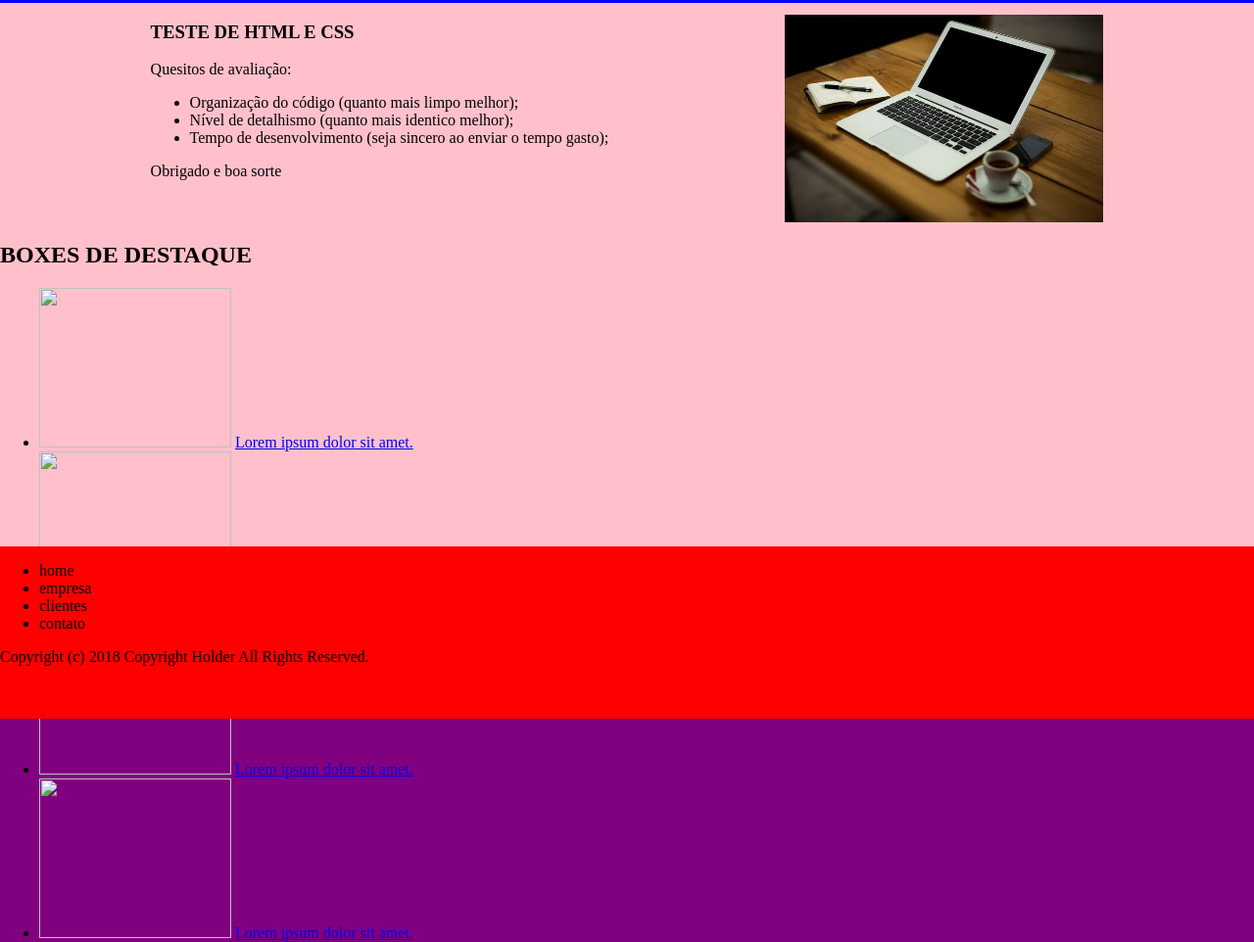
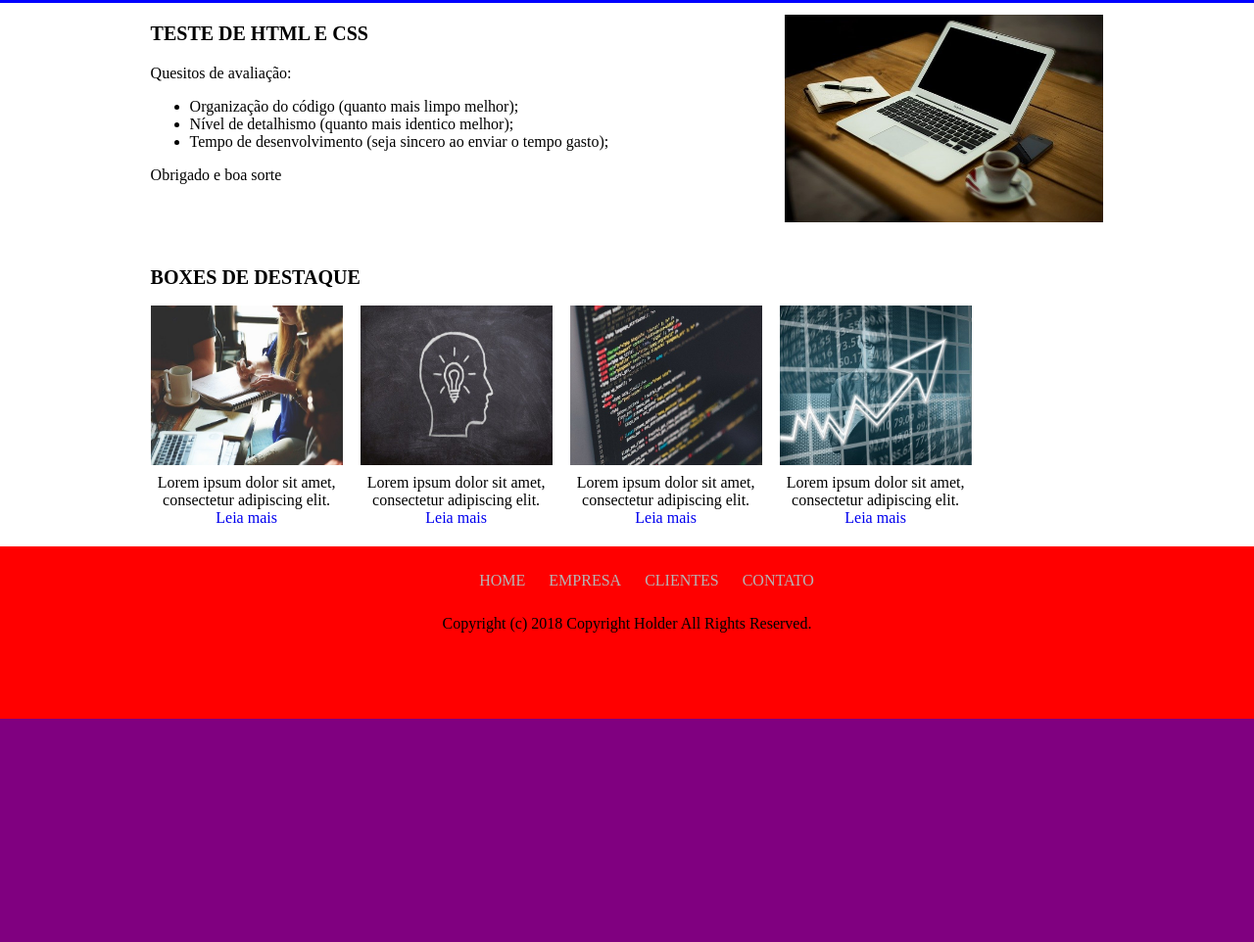
Before and after one commit to HugoLc/Teste, a plain HTML site: page index.html in a window 1280 px wide. Shown: the part 403-1365 px from the top of the page at 98% size. After the commit the page ends 1137 px from the top, so only its background shows below. Drawn offline with Linux system fonts and the light colour scheme.

Commit message:
Finalizado o .main

```diff
--- a/index.html
+++ b/index.html
@@ -43,20 +43,20 @@
           <h1>Boxes de destaque</h1>
           <ul>
             <li>
-              <img class="img-boxes" src="img/img1" alt="">
-              <a href="#">Lorem ipsum dolor sit amet.</a>
+              <img class="img-boxes" src="img/img1.jpg" alt="">
+              <br><p>Lorem ipsum dolor sit amet, consectetur adipiscing elit. <a href="#"> Leia mais</a></p>
             </li>
             <li>
-              <img class="img-boxes" src="img/img2" alt="">
-              <a href="#">Lorem ipsum dolor sit amet.</a>
+              <img class="img-boxes" src="img/img2.jpg" alt="">
+              <br><p>Lorem ipsum dolor sit amet, consectetur adipiscing elit. <a href="#"> Leia mais</a></p>
             </li>
             <li>
-              <img class="img-boxes" src="img/img3" alt="">
-              <a href="#">Lorem ipsum dolor sit amet.</a>
+              <img class="img-boxes" src="img/img3.jpg" alt="">
+              <br><p>Lorem ipsum dolor sit amet, consectetur adipiscing elit. <a href="#"> Leia mais</a></p>
             </li>
             <li>
-              <img class="img-boxes" src="img/img4" alt="">
-              <a href="#">Lorem ipsum dolor sit amet.</a>
+              <img class="img-boxes" src="img/img4.jpg" alt="">
+              <br><p>Lorem ipsum dolor sit amet, consectetur adipiscing elit. <a href="#"> Leia mais</a></p>
             </li>
           </ul>
         </section>
--- a/style.css
+++ b/style.css
@@ -69,6 +69,7 @@ header {
 
 h1{
   text-transform: uppercase;
+  font-size: 20px;
 }
 
 .slider {
@@ -77,7 +78,7 @@ h1{
 }
 
 main {
-  background: pink;
+  background: white;
   grid-area: m;
 }
 
@@ -99,12 +100,62 @@ main {
   margin-top: 12px;
 }
 
+.boxes{
+  margin-top: 45px;
+  margin-left: 12%;
+}
+
+.boxes h1{
+  display: block;
+}
+
+.boxes ul{
+  padding-inline-start: 0;
+
+}
+
+.boxes ul li{
+  display: inline-block;
+  margin: 0 7px;
+  text-align: center;
+  box-sizing: border-box;
+}
+
+.boxes ul li p{
+  margin: 5px 0;
+  width: 196px;
+}
+
+.boxes a{
+  text-decoration-line: none;
+}
+
+.boxes ul li:first-child{
+  margin-left: 0;
+}
+
 li .img-boxes{
   width: 196px;
   height: 163px;
 }
 
 footer {
+
+  text-align: center;
   background: red;
   grid-area: f;
+
 }
+
+footer ul{
+  display: block;
+}
+footer ul li{
+  display: inline-block;
+  padding: 10px;
+  color: #b5b5b5;
+  text-transform: uppercase;
+}
+
+footer span {
+}
```
